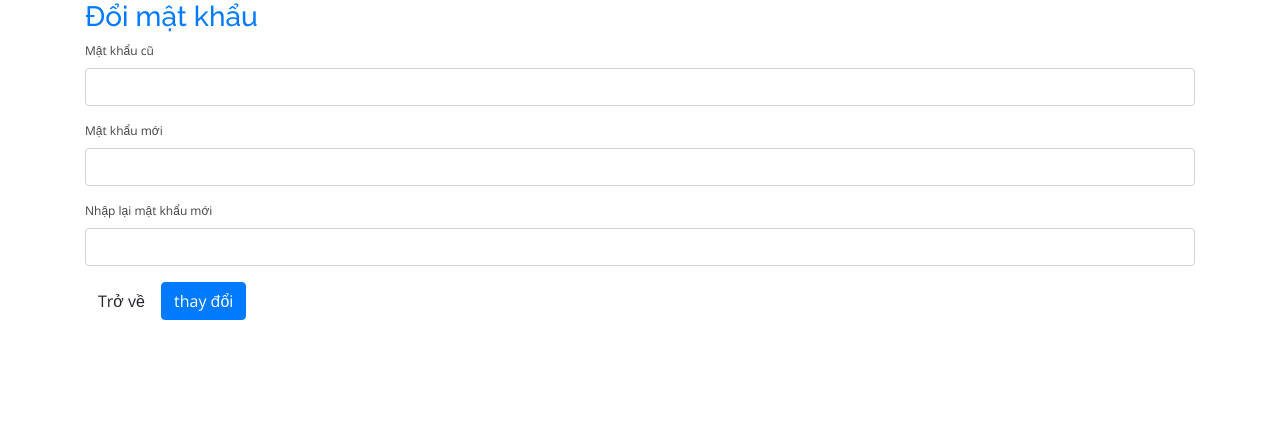
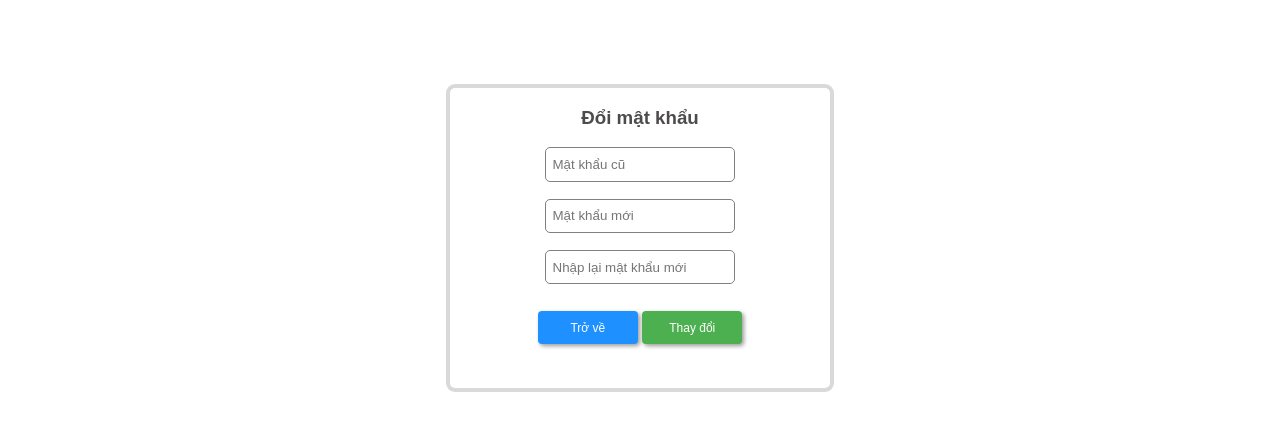
Before and after one commit to tpvux/Yvette_Coffee_Project, a PHP site: page /change_psw.php in a window 1280 px wide. Shown: the top 431 px of the page. Run offline with PHP 8.4, Linux system fonts and the light colour scheme; some libraries are stand-ins or nearby versions.

Commit message:
Update change_psw.php

```diff
--- a/change_psw.php
+++ b/change_psw.php
@@ -4,15 +4,118 @@
     <meta charset="UTF-8">
     <meta http-equiv="X-UA-Compatible" content="IE=edge">
     <meta name="viewport" content="width=device-width, initial-scale=1.0">
+    <link rel="short icon" type="image/jpg" href="../images/img/logo2.png">
     <title>Đổi mật Khẩu</title>
     <script type="text/javascript" src="https://cdnjs.cloudflare.com/ajax/libs/blueimp-md5/2.16.0/js/md5.min.js"></script>
+    <style>
+        body{
+            font-family: 'Montserrat', sans-serif;
+            display: flex;
+            justify-content: center;
+            align-items: center;
+            position: relative;
+            top: 80px;
+        }
+
+        .text-primary{
+            color: rgb(77, 75, 75);
+            display: block;
+            font-weight: bold;
+            margin: 0.5em;
+            padding: 0.5em;
+
+        }
+
+        .feed-form{
+            width: 350px;
+            height: 300px;
+            padding: 0 15px;
+            display: flex;
+            align-items: center;
+            justify-content: center;
+            flex-direction: column;
+            box-shadow: 0px 0px 0px 4px rgba(52, 52, 53, 0.185);
+            border-radius: 5px;
+        }
+
+        .form--input {
+            width: 50%;
+            margin-bottom: 1.25em;
+            height: 20px;
+            border-radius: 5px;
+            border: 1px solid gray;
+            padding: 0.5em;
+            outline: none;
+        }
+
+        .form--input:focus {
+            border: 1px solid #639;
+            outline: none;
+        }
+
+        input[type=text], select {
+            width: 100%;
+            padding: 12px 20px;
+            margin: 8px 0;
+            display: inline-block;
+            border: 1px solid #ccc;
+            border-radius: 4px;
+            box-sizing: border-box;
+        }
+
+        input[type=submit] {
+            width: 100px;
+            height: 33px;
+            font-size: 12px;
+            background-color: #4CAF50;
+            color: white;
+            padding: 0.5em 2em;;
+            margin: 8px 0;
+            border: transparent;
+            box-shadow: 2px 2px 4px rgba(0,0,0,0.4);
+            border-radius: 4px;
+            cursor: pointer;
+        }
+
+        input[type=submit]:hover {
+            background-color: #45a049;
+        }
+        button {
+            width: 100px;
+            height: 33px;
+            font-size: 12px;
+            color: white;
+            padding: 0.5em 2em;
+            border: transparent;
+            box-shadow: 2px 2px 4px rgba(0,0,0,0.4);
+            background: dodgerblue;
+            border-radius: 4px;
+        }
+
+        .feed-form .btn{
+            margin-top: 5px;
+        }
+
+        button:hover {
+            background: rgb(2,0,36);
+            background: linear-gradient(90deg, rgba(30,144,255,1) 0%, rgba(0,212,255,1) 100%);
+        }
+
+        button:active {
+            transform: translate(0em, 0.2em);
+        }
+
+        a{
+            text-decoration: none;
+            color: white;
+        }
+    </style>
 </head>
 <body>
 
 <?php
 session_start();
 require_once "./db_connect.php";
-include('./header.php');
 
 
 if(isset($_POST["thaydoi"])){
@@ -49,27 +152,21 @@ if(isset($_POST["thaydoi"])){
 <div class="container">
     <div class="row">
         <div class="col-md-12">
-            <h3 class="text-primary">Đổi mật khẩu</h3>
-            <form method="POST" action="" >
-                <div class="form-group">
-                    <label for="user_signin">Mật khẩu cũ</label>
-                    <input type="password" class="form-control" onkeyup="check()" id="old_pass" name="oldp" required>
-                </div>
+            <form method="POST" action="" class="feed-form">
+                <h3 class="text-primary">Đổi mật khẩu</h3>
 
-                <div class="form-group">
-                    <label for="user_signin">Mật khẩu mới</label>
-                    <input type="password" class="form-control" onkeyup="check()" id="new_pass" name="newp" required>
-                </div>
+                        <input type="password" placeholder="Mật khẩu cũ" class="form--input" onkeyup="check()" id="old_pass" name="oldp" required>
 
-                <div class="form-group">
-                    <label for="user_signin">Nhập lại mật khẩu mới</label>
-                    <input type="password" class="form-control" onkeyup="check()" id="re_new_pass" name="renewp" required>
-                </div>
 
-                <a href="index.php" class="btn btn-default"><span class="glyphicon glyphicon-arrow-left"></span> Trở về</a>
+                        <input type="password" placeholder="Mật khẩu mới" class="form--input" onkeyup="check()" id="new_pass" name="newp" required>
 
-                <input type="submit" class="btn btn-primary" id="submit_change_pass" value="thay đổi" name="thaydoi"></input>
 
+                        <input type="password" placeholder="Nhập lại mật khẩu mới" class="form--input" onkeyup="check()" id="re_new_pass" name="renewp" required>
+
+                    <div class = "btn">
+                        <button><a href="index.php">Trở về</a></button>
+                        <input type="submit" class="btn btn-primary" id="submit_change_pass" value="Thay đổi" name="thaydoi"></input>
+                    </div>
                 <br><br>
                 <label  id="warning"></label>
             </form>
@@ -87,13 +184,13 @@ if(isset($_POST["thaydoi"])){
 
         if(a != '' && b != '' && c != ''){
             if(z < 6 || z > 15){
-                document.getElementById('warning').innerHTML = 'mật khẩu k hợp lệ' ;
+                document.getElementById('warning').innerHTML = 'Mật khẩu không hợp lệ' ;
             }else {
                 if(c != ""){
                     if(b != c){
                         document.getElementById('warning').innerHTML = 'Mật khẩu chưa khớp' ;
                     }else{
-                        document.getElementById('warning').innerHTML = 'hợp lệ' ;
+                        document.getElementById('warning').innerHTML = 'Hợp lệ' ;
                     }
 
                 }else{
@@ -104,10 +201,7 @@ if(isset($_POST["thaydoi"])){
         }
     }
 
-
-
-
- </script>
+</script>
 
 </body>
 </html>
```
